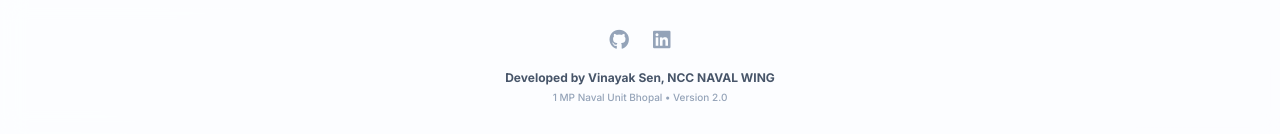
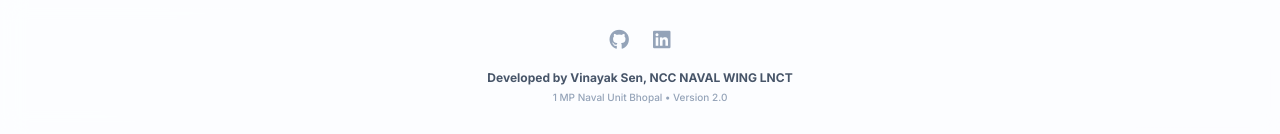
Before and after one commit to Code-2-Create/SemaphorePro, a React (Vite) app: page / in a window 1280 px wide. Shown: the part 1360-1494 px from the top of the page. Built offline with nearby package versions, Linux system fonts and the light colour scheme.

Commit message:
Update developer information in footer

```diff
--- a/App.tsx
+++ b/App.tsx
@@ -385,7 +385,7 @@ const App: React.FC = () => {
           </div>
           <div className="space-y-1">
             <p className="text-xs text-slate-600 font-bold">
-              Developed by Vinayak Sen, NCC NAVAL WING
+              Developed by Vinayak Sen, NCC NAVAL WING LNCT
             </p>
             <p className="text-[10px] text-slate-400 font-medium">
               1 MP Naval Unit Bhopal • Version 2.0
```
